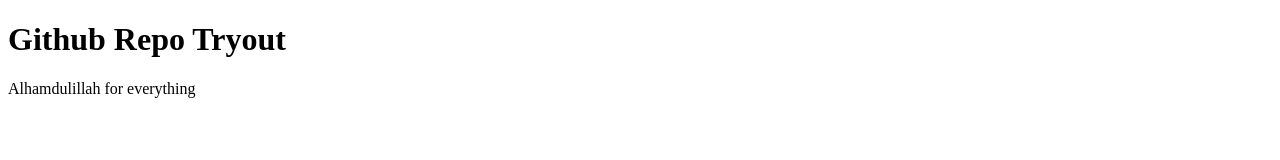
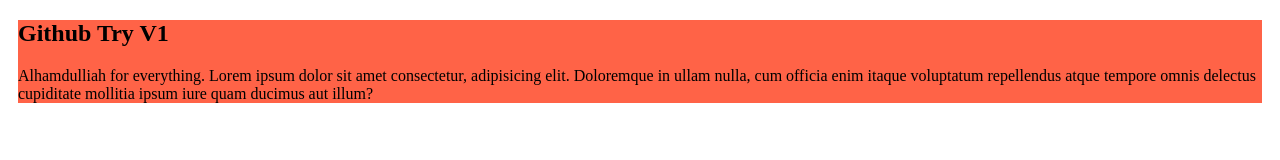
Before and after one commit to sajjadsajux/My-First-Repo, a plain HTML site: page index.html in a window 1280 px wide. Drawn offline with Linux system fonts and the light colour scheme.

Commit message:
Added a css file and div

```diff
--- a/index.html
+++ b/index.html
@@ -4,9 +4,13 @@
   <meta charset="UTF-8">
   <meta name="viewport" content="width=device-width, initial-scale=1.0">
   <title>My Github Repo</title>
+  <link rel="stylesheet" href="/styles/first.css">
 </head>
 <body>
-  <h1>Github Repo Tryout</h1>
-  <p>Alhamdulillah for everything</p>
+  <div>
+    <h2>Github Try V1</h2>
+    <p>Alhamdulliah for everything. Lorem ipsum dolor sit amet consectetur, adipisicing elit. Doloremque in ullam nulla, cum officia enim itaque voluptatum repellendus atque tempore omnis delectus cupiditate mollitia ipsum iure quam ducimus aut illum?</p>
+  </div>
+
 </body>
 </html>
--- /dev/null
+++ b/styles/first.css
@@ -0,0 +1,4 @@
+div{
+  background-color: tomato;
+  margin: 10px;
+}
```
